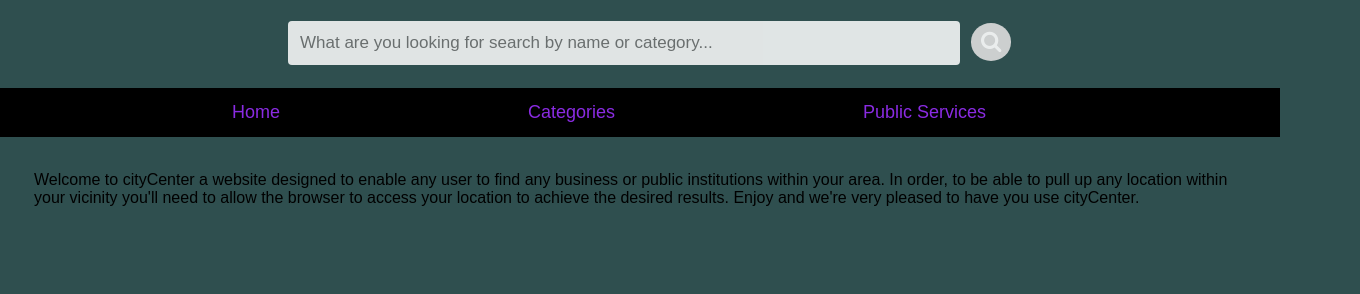
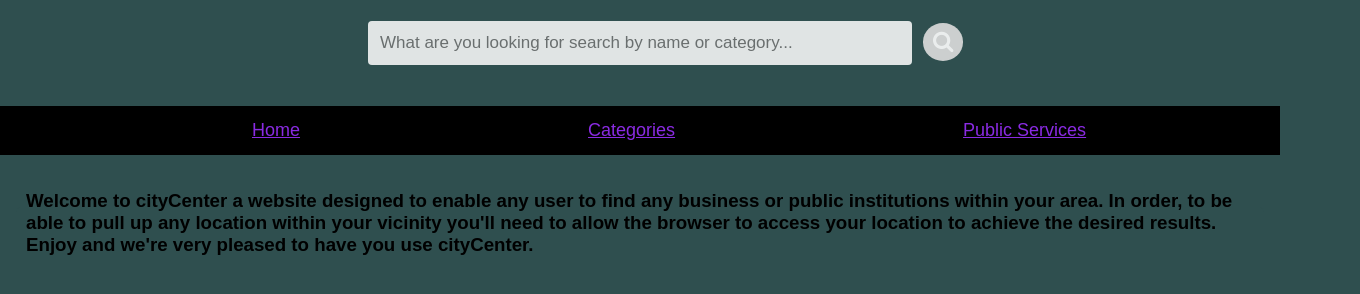
Before and after one commit to TheRadiantKnight/cityCenter, a plain HTML site: page index.html in a window 1280 px wide. Shown: the whole page, 1360 px wide, since content can reach past the window. Drawn offline with nearby package versions, Linux system fonts and the light colour scheme.

Commit message:
finalEdit

```diff
--- a/index.html
+++ b/index.html
@@ -32,7 +32,8 @@
    </form>
   </div>
 
-</br>
+  <br>
+  </br>
 
   <div class="menu">
     <a href="index.html">Home</a>
@@ -40,15 +41,16 @@
     <a href="publicServices.html">Public Services</a>
   </div>
 
-</br>
+  <br>
+  </br>
 
-  <section class="flex-container">
-    <p>
+  <section class="container">
+    <h3>
       Welcome to cityCenter a website designed to enable any user to find any business or public institutions within your area.
       In order, to be able to pull up any location within your vicinity you'll need to allow the browser to access
       your location to achieve the desired results. Enjoy and we're very pleased to have you use
       cityCenter.
-    </p>
+    </h4>
     <ol id="results-list">
     </ol>
   </section>
--- a/style.css
+++ b/style.css
@@ -16,9 +16,12 @@
     }
 
 @media screen and (min-width: 320px) {
-    .flex-container{
-      margin-left: 1.5em;
-      margin-right: 1.5em;
+
+
+    .container > h3 {
+      margin-top: -4em;
+      margin-left: 10px;
+      margin-right: 5px;
     }
       .searchbar {
         margin-top: 1em;
@@ -90,13 +93,9 @@
         color: blueviolet;
         text-align: center;
         padding: 14px 16px;
-        text-decoration: none;
+        text-decoration: underline;
         font-size: 18px;
         margin-left: 2em;
-    }
-
-    .menu #desktop {
-      display: none;
     }
 
 
@@ -106,19 +105,6 @@
 
      }
 
-
-      /* Style the content */
-      .content {
-        background-color: #ddd;
-        padding: 10px;
-        height: 200px; /* Should be removed. Only for demonstration */
-      }
-
-      /* Style the footer */
-      .footer {
-        background-color: blue;
-        padding: 10px;
-      }
 
       /* Styles for index card */
 
@@ -158,24 +144,17 @@
         font-size: 0.60em;
       }
 
-      .price {
-        color: rgb(102, 86, 86);
-        font-size: 22px;
-      }
 
-
-
-      /* Styles for login page */
 
       /* Add padding to container elements */
        .container {
         position: relative;
         border-radius: 5px;
         padding: 20px 0 30px 0;
-        margin-top: 4em;
-        margin-left: 2em;
-        margin-right: 2em;
-        background-color: darkgrey;
+        margin-top: 1em;
+        margin-left: 1em;
+        margin-right: 1em;
+        background-color: darkslategray;;
 
         }
 
@@ -218,9 +197,7 @@
         opacity: 0.9;
 
       }
-      .flex {
-        display: none;
-      }
+
 
   }
 
@@ -242,7 +219,7 @@
     }
 
     .searchbar > input {
-      width: 80%;
+      width: 80vw;
     }
 
     .topnav {
@@ -251,22 +228,24 @@
 
     .searchbar {
       display: block;
-      padding-left: 5em;
-      padding-right: 25em;
+      padding-right: 15em;
       margin-top: 1em;
-      margin-left: 13em;
+      margin-left: 10em;
       height: auto;
-      width: 90%;
+      width: 80%;
     }
 
     .menu {
-      display: block;
-      width: 100vh;
+      display: flex;
+      width: 100vw;
+
     }
 
    .menu a {
       margin-left: 5em;
-
+      padding-left: 2em;
+      padding-right: 2em;
+      text-decoration-line: underline;
     }
 
 
@@ -310,14 +289,16 @@
      clear: both;
     }
 
-    .flex-container {
+    .container {
       display: flex;
       flex-wrap: wrap;
       align-items: flex-start;
       position: absolute;
+      background-color: darkslategray;
     }
 
-    .flex-container > p {
+    .container > h3 {
+      margin-top: -2em;
       margin-left: 10px;
       margin-right: 5px;
     }
@@ -326,26 +307,19 @@
       display: flex;
       align-items: start;
       flex-wrap: wrap;
-
-
     }
 
     #results {
       display: flex;
       justify-content: start;
       flex-flow: wrap;
-
     }
 
     #public-results {
       display: flex;
       justify-content: start;
       flex-flow: wrap;
-
     }
-
-
-
   }
 
 
@@ -369,22 +343,25 @@
 
     .searchbar {
       display: block;
-      padding-left: 5em;
-      padding-right: 25em;
+      padding-left: 10em;
+      padding-right: 20em;
       margin-top: 1em;
       margin-left: 13em;
       height: auto;
-      width: 90%;
+      width: 80%;
     }
 
     .menu {
       display: flex;
-      width: 100%;
+      width: 100vw;
     }
 
    .menu a {
       margin-left: 12em;
+      padding-left: 2em;
+      padding-right: 2em;
       max-width: 1500px;
+      text-decoration-line: underline;
     }
 
 
@@ -428,14 +405,15 @@
      clear: both;
     }
 
-    .flex-container {
+    .container {
       display: flex;
       flex-wrap: wrap;
       align-items: flex-start;
       position: absolute;
     }
 
-    .flex-container > p {
+    .container > p {
+      margin-top: -4em;
       margin-left: 10px;
       margin-right: 5px;
     }
```
Also changed, not shown: categories.html (+4 -2 lines), publicServices.html (+4 -2 lines), 1 other file.
